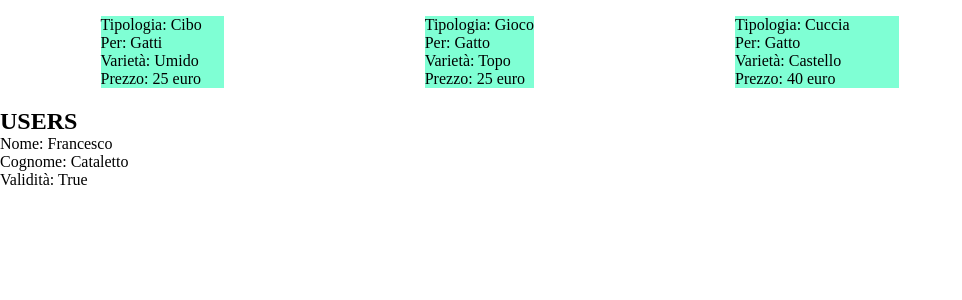
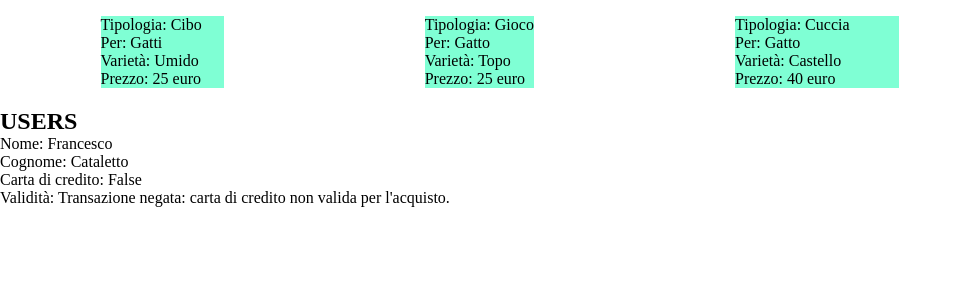
Before and after one commit to FrancescoCataletto/php-oop-2, a PHP site: page / in a window 1280 px wide. Shown: the part 354-654 px from the top of the page, without its empty margins (0-962 px from the left). Run offline with PHP 8.4, Linux system fonts and the light colour scheme.

Commit message:
completed logic to see if credit card is valid or not

```diff
--- a/index.php
+++ b/index.php
@@ -112,7 +112,8 @@ require_once __DIR__ . "/user-class/user.php";
     <div>
         <p>Nome: <?php echo $utenteProva->getName()?></p>
         <p>Cognome: <?php echo $utenteProva->getSurname()?></p>
-        <p>Validità: <?php echo $utenteProva->getCreditCard()?></p>
+        <p>Carta di credito: <?php echo $utenteProva->getCreditCard()?></p>
+        <p>Validità: <?php echo $utenteProva->getValidity()?></p>
     </div>
 
 </body>
--- a/user-class/user.php
+++ b/user-class/user.php
@@ -4,11 +4,14 @@ class User{
     private $name;
     private $surname;
     private $creditCard;
+    private $validity;
 
     public function __construct($_name, $_surname, $_creditCard){
         $this->name = $_name;
         $this->surname = $_surname;
         $this->creditCard = $_creditCard;
+
+        $this->setValidity();
     }
 
     // SETTER
@@ -20,8 +23,18 @@ class User{
         $this->surname = $_surname;
     }
 
-    public function setCreditcard(){
+    public function setCreditcard($_creditCard){
         $this->creditCard = $_creditCard;
+
+    }
+
+    public function setValidity(){
+        if($this->creditCard === "True"){
+            $this->validity = "La carta di credito è valida";
+        }else{
+            $this->validity = "Transazione negata: carta di credito non valida per l'acquisto.";
+        }
+
     }
 
     // GETTER
@@ -36,7 +49,11 @@ class User{
     public function getCreditCard(){
         return $this->creditCard;
     }
+
+    public function getValidity(){
+        return $this->validity;
+    }
 }
 
-$utenteProva = new User("Francesco", "Cataletto", "True");
+$utenteProva = new User("Francesco", "Cataletto", "False");
 ?>
```
